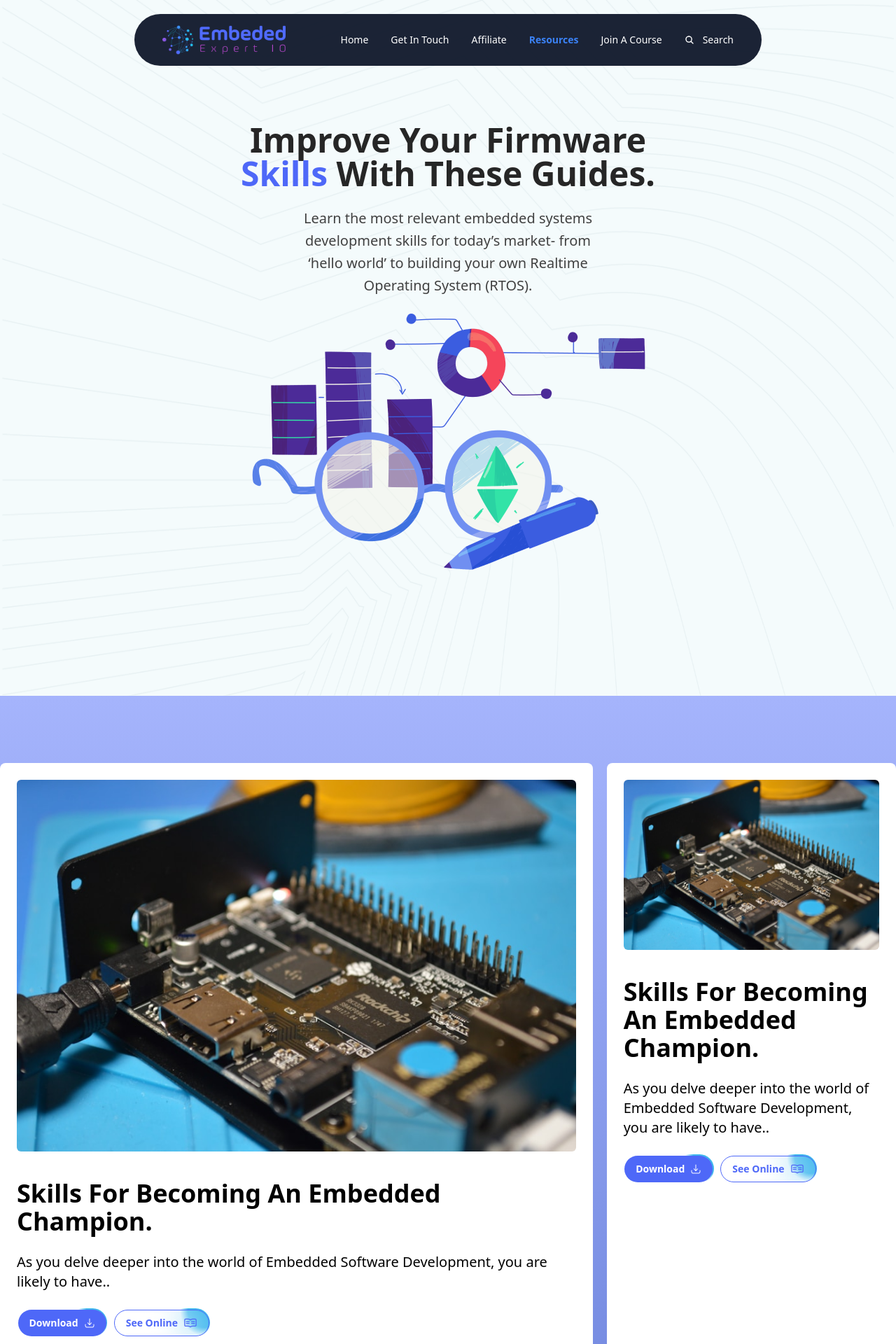
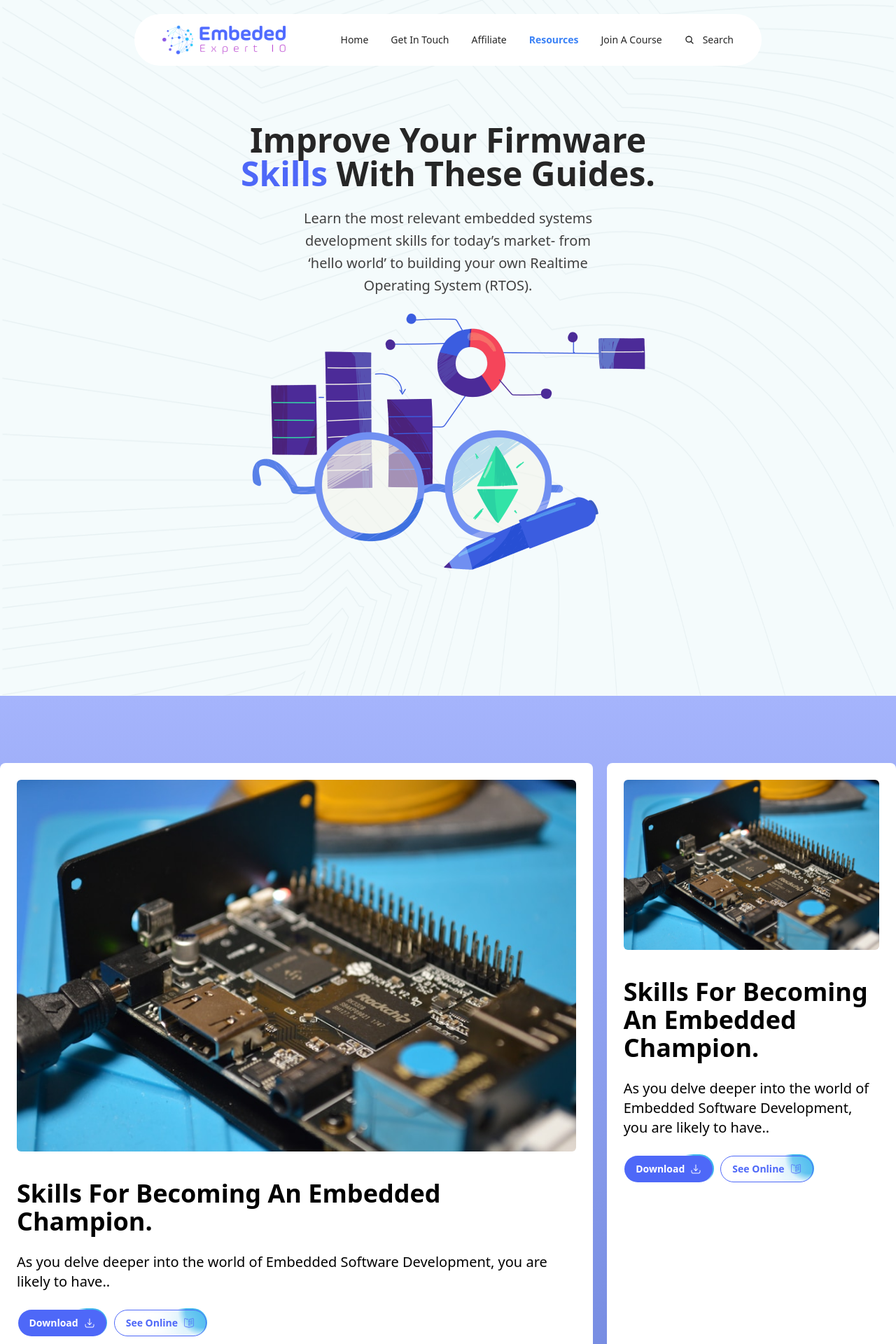
Before and after one commit to sohanthink/embeddedExpert, a Next.js app: page /resources in a window 1280 px wide. Shown: the top 1920 px of the page at 70% size. Built offline with nearby package versions, Linux system fonts and the light colour scheme.

Commit message:
white papaer section

```diff
--- a/app/page.js
+++ b/app/page.js
@@ -11,6 +11,7 @@ import Library from "@/components/home/Library";
 import Technolgy from "@/components/home/Technology";
 import Testimonial from "@/components/home/Testimonial";
 import WhitePaper from "@/components/home/WhitePaper";
+import WhitePaper2 from "@/components/home/WhitePaper2";
 
 export default function Home() {
   return (
@@ -18,6 +19,7 @@ export default function Home() {
       {/* <Banner /> */}
       <BannerV2 />
       <Technolgy />
+      <WhitePaper2 />
       {/* <Developer /> */}
       {/* <Courses /> */}
       {/* <Expert /> */}
@@ -26,8 +28,8 @@ export default function Home() {
       {/* <Library /> */}
       {/* <WhitePaper /> */}
       {/* <Testimonial /> */}
-      {/* <ContactUs /> */}
-      {/* <SubscribeCard /> */}
+      <ContactUs />
+      <SubscribeCard />
     </>
   );
 }
--- a/components/common/Button.jsx
+++ b/components/common/Button.jsx
@@ -9,42 +9,60 @@ import { Button } from "../ui/moving-border";
 import downloadIcon from "@/public/home/download-icon.svg";
 import readingIcon from "@/public/home/reading-icon.svg";
 import Image from 'next/image';
+import { GoArrowUpRight } from 'react-icons/go';
 
 export default function CommonButton({ link, text, varient }) {
     return (
         <Button
             aria-label={text}
             borderRadius="1.75rem"
-            className={`bg-primary hover:bg-secondary transition-all duration-300 ease-linear text-white px-4 py-2 rounded-full cursor-pointer font-bold capitalize ${varient === 'reading' && 'bg-transparent border border-primary text-primary hover:text-white'}`}
+            className={`bg-primary hover:bg-secondary transition-all duration-300 ease-linear text-white px-4 py-2 rounded-full cursor-pointer font-bold capitalize ${varient === 'reading' && 'bg-transparent border border-primary text-primary hover:text-white'
+                }`}
         >
-            {
-                varient ?
-                    varient === 'download'
-                        ?
+            {(() => {
+                switch (varient) {
+                    case 'download':
+                        return (
                             <Link href={link} className='inline-flex items-center justify-center gap-2 text-nowrap'>
-                            {text}<Image className='w-4' src={downloadIcon} alt='download-icon' />
+                                {text}
+                                <Image className='w-4' src={downloadIcon} alt='download-icon' />
                             </Link>
-                        :
-                        varient === 'reading'
-                            ?
+                        );
+                    case 'reading':
+                        return (
                             <Link href={link} className='inline-flex items-center justify-center gap-2 text-nowrap'>
-                                {text}<LiaReadme className='text-xl' />
+                                {text}
+                                <Image className='w-4' src={readingIcon} alt='download-icon' />
                             </Link>
-                            :
-                            varient === 'simple'
-                                ?
+                        );
+                    case 'simple':
+                        return (
                             <Link href={link} className='inline-flex items-center justify-center gap-2 text-nowrap'>
                                 {text}
                             </Link>
-                                :
+                        );
+                    case 'empty':
+                        return (
                             <Link href={link} className='inline-flex items-center justify-center gap-2 text-nowrap'>
-                                    {text}<IoIosArrowRoundForward className='text-xl' />
+                                {text}
                             </Link>
-                    :
+                        );
+                    case 'webinar':
+                        return (
                             <Link href={link} className='inline-flex items-center justify-center gap-2 text-nowrap'>
-                        {text}<IoIosArrowRoundForward className='text-xl' />
+                                {text}
+                                <GoArrowUpRight />
                             </Link>
+                        );
+                    default:
+                        return (
+                            <Link href={link} className='inline-flex items-center justify-center gap-2 text-nowrap'>
+                                {text}
+                                <IoIosArrowRoundForward className='text-xl' />
+                            </Link>
+                        );
                 }
+            })()}
         </Button>
     );
 }
--- a/components/common/Navbar.jsx
+++ b/components/common/Navbar.jsx
@@ -78,29 +78,29 @@ const Navbar = () => {
     }, [isSearchOpen]);
 
     return (
-        <nav className='container md:w-[70%] absolute md:fixed md:bg-[#10192cf3] rounded-full top-0 md:top-5 left-1/2 transform -translate-x-1/2 flex justify-between items-center px-5 md:px-10 py-4 z-[999]'>
+        <nav className='container md:w-[70%] absolute md:fixed md:bg-white rounded-full top-0 md:top-5 left-1/2 transform -translate-x-1/2 flex justify-between items-center px-5 md:px-10 py-4 z-[999]'>
             <div className='w-32 md:w-44'>
                 <Link href='/'><Image src={logo} alt='logo' /></Link>
             </div>
             <div className='flex gap-3 md:gap-8 items-center'>
                 <ul className={`text-black gap-8 text-sm ${isMenuOpen ? 'flex h-[85vh] items-center justify-center absolute top-0' : 'hidden'} md:flex flex-col md:flex-row md:static top-16 left-0 w-full md:w-auto bg-white md:bg-transparent p-5 md:p-0 z-10`}>
                     <li>
-                        <Link href='/' className={pathname === '/' ? 'text-blue-500 font-bold' : 'text-black md:text-white'} onClick={closeMenu}>Home</Link>
+                        <Link href='/' className={pathname === '/' ? 'text-blue-500 font-bold' : 'text-black'} onClick={closeMenu}>Home</Link>
                     </li>
                     <li>
-                        <Link href='/#contact' className={pathname === '/#contact' ? 'text-blue-500 font-bold' : 'text-black md:text-white'} onClick={closeMenu}>Get In Touch</Link>
+                        <Link href='/#contact' className={pathname === '/#contact' ? 'text-blue-500 font-bold' : 'text-black'} onClick={closeMenu}>Get In Touch</Link>
                     </li>
                     <li>
-                        <Link href='/affiliate' className={pathname === '/affiliate' ? 'text-blue-500 font-bold' : 'text-black md:text-white'} onClick={closeMenu}>Affiliate</Link>
+                        <Link href='/affiliate' className={pathname === '/affiliate' ? 'text-blue-500 font-bold' : 'text-black'} onClick={closeMenu}>Affiliate</Link>
                     </li>
                     <li>
-                        <Link href='/resources' className={pathname === '/resources' ? 'text-blue-500 font-bold' : 'text-black md:text-white'} onClick={closeMenu}>Resources</Link>
+                        <Link href='/resources' className={pathname === '/resources' ? 'text-blue-500 font-bold' : 'text-black'} onClick={closeMenu}>Resources</Link>
                     </li>
                     <li>
-                        <Link href='/courses' className={pathname === '/courses' ? 'text-blue-500 font-bold' : 'text-black md:text-white'} onClick={closeMenu}>Join A Course</Link>
+                        <Link href='/courses' className={pathname === '/courses' ? 'text-blue-500 font-bold' : 'text-black'} onClick={closeMenu}>Join A Course</Link>
                     </li>
                     <li>
-                        <button onClick={toggleSearch} className='text-black md:text-white flex gap-3 items-center justify-center'><IoSearch />Search</button>
+                        <button onClick={toggleSearch} className='text-black flex gap-3 items-center justify-center'><IoSearch />Search</button>
                     </li>
                 </ul>
                 {
--- a/components/common/SubscribeCard.jsx
+++ b/components/common/SubscribeCard.jsx
@@ -63,7 +63,7 @@ const SubscribeCard = () => {
                 <div className='w-full md:w-1/2 lg:w-1/3 mx-auto my-8 mb-4 z-10'>
                     <form className="flex flex-col md:flex-row gap-3" onSubmit={handleSubmit}>
                         <LabelInputContainer className="flex-grow">
-                            <Input className="bg-transparent border border-white text-white placeholder-white placeholder:text-white"
+                            <Input className="bg-transparent border border-white text-white placeholder-white placeholder:text-white rounded-full"
                                 id="email"
                                 placeholder="Enter Your Email"
                                 type="email"
@@ -72,7 +72,7 @@ const SubscribeCard = () => {
                         </LabelInputContainer>
 
                         <button
-                            className="hover:bg-secondary bg-white transition-all duration-200 ease-linear flex justify-center gap-2 items-center relative group/btn px-4 text-black-300 hover:text-white rounded-md h-10 font-bold uppercase shadow-md"
+                            className="hover:bg-secondary bg-white transition-all duration-200 ease-linear flex justify-center gap-2 items-center relative group/btn px-4 text-black-300 hover:text-white rounded-full h-10 font-bold uppercase shadow-md text-sm"
                             type="submit"
                         >
                             Subscribe <IoIosSend />
--- a/components/home/ContactUs.jsx
+++ b/components/home/ContactUs.jsx
@@ -23,7 +23,8 @@ const contactFields = [
 
 const ContactUs = () => {
     return (
-        <section id='contact' className='container py-10 md:py-24 px-4 md:px-8 space-y-6'>
+        <section id='contact' className='bg-[#ECF1F9]'>
+            <div className='container py-10 md:py-24 px-4 md:px-8 space-y-6'>
                 <Heading text="Are you Training A Team? Let's Talk" />
                 <SubHeading text="We are ready to setup a custom plan for your organisation" />
                 <div className='px-0 md:px-40'>
@@ -34,6 +35,7 @@ const ContactUs = () => {
                         endpoint="/api/contact/contact"
                     />
                 </div>
+            </div>
         </section>
     )
 }
--- /dev/null
+++ b/components/home/WhitePaper2.jsx
@@ -0,0 +1,19 @@
+import React from 'react'
+import CommonCard from '../common/commonCard'
+import Heading from '../common/Heading'
+
+const WhitePaper2 = () => {
+    return (
+        <section className='bg-[#F3F7FB]  py-8 md:py-24'>
+            <Heading cn="pb-10" text="Real-World Expertise. Strategic Insights. Engineering Excellence" />
+            <div className='container grid grid-cols-1 md:grid-cols-4 gap-5 p-5'>
+                <CommonCard />
+                <CommonCard />
+                <CommonCard />
+                <CommonCard />
+            </div>
+        </section>
+    )
+}
+
+export default WhitePaper2
--- a/components/ui/input.jsx
+++ b/components/ui/input.jsx
@@ -39,7 +39,7 @@ const Input = React.forwardRef(({ className, type, ...props }, ref) => {
             <input
                 type={type}
                 className={cn(
-                    `flex h-10 w-full border-[0.2px] md:border-none bg-tertiary text-black shadow-input rounded-md px-3 py-2 text-sm  file:border-0 file:bg-transparent
+                    `flex h-10 w-full border-[0.2px] bg-tertiary text-black shadow-input rounded-md px-3 py-2 text-sm  file:border-0 file:bg-transparent
                     file:text-sm file:font-medium placeholder:text-neutral-400
                     focus-visible:outline-none focus-visible:ring-[2px] focus-visible:ring-neutral-400
                     disabled:cursor-not-allowed disabled:opacity-50
```
Also changed, not shown: components/common/CommonCard.jsx (added, +24 -0 lines), components/home/Footer2.jsx (+5 -6 lines), public/home/whitepaper/paper1.png (added). Lines whose indentation alone changed are shown as unchanged.
